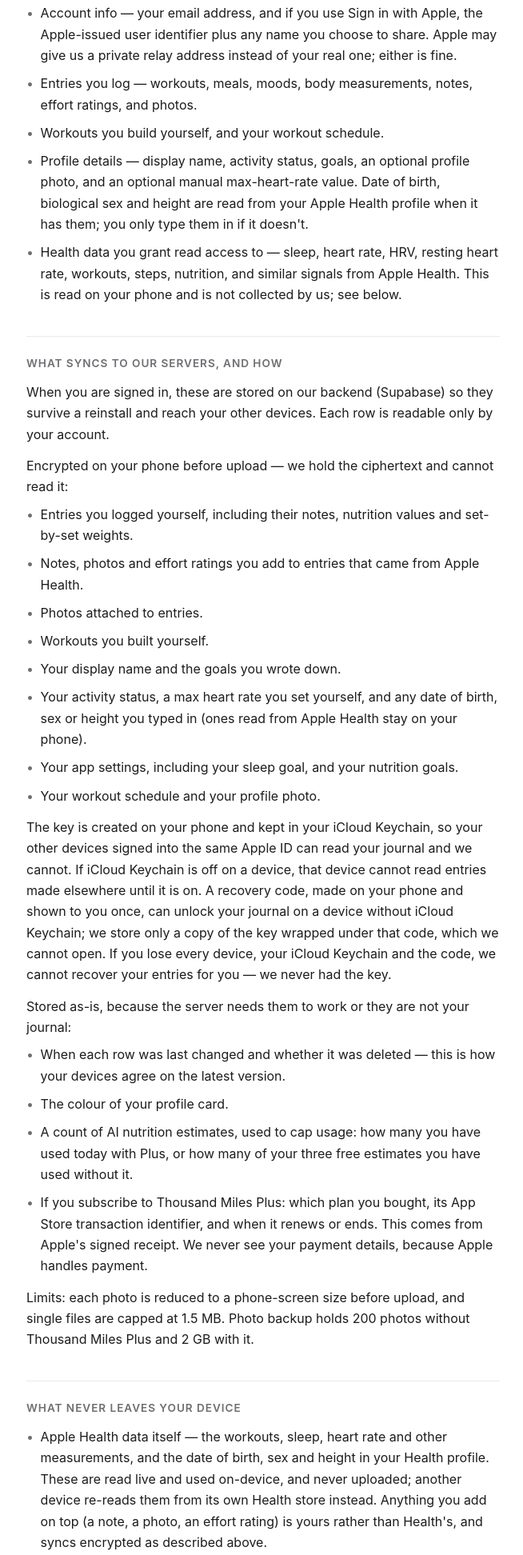
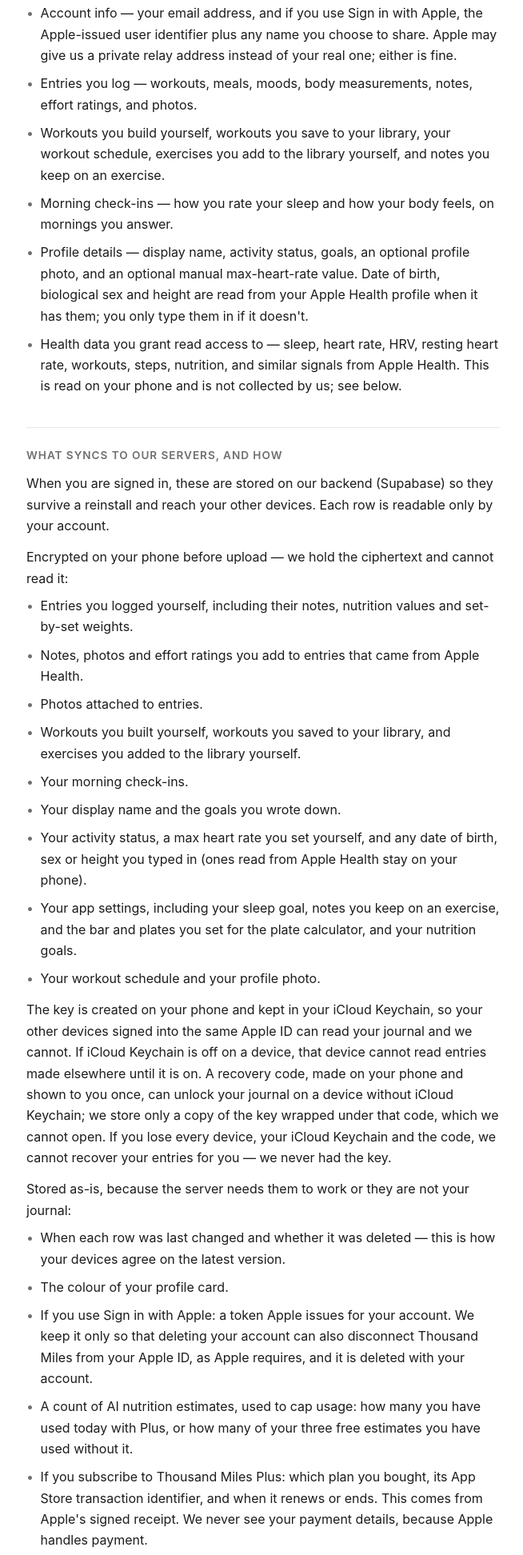
Before and after one commit to winsonchow/thousandmiles.app, a plain HTML site: page privacy.html in a window 1280 px wide. Shown: the part 701-2645 px from the top of the page at 80% size, without its empty margins (311-965 px from the left). Drawn offline with Linux system fonts and the light colour scheme.

Commit message:
Publish site from thousand-miles@f7c509b

```diff
--- a/privacy.html
+++ b/privacy.html
@@ -93,7 +93,7 @@
 <div class="page">
   <a class="home" href="/">← Thousand Miles</a>
   <h1>Privacy Policy</h1>
-  <p class="updated">Last updated: September 2026</p>
+  <p class="updated">Last updated: October 2026</p>
 
   <p class="lede">Thousand Miles is a health journal, not a medical provider, and the app is not a medical device.</p>
   <p>This policy describes what leaves your device, what doesn't, and what we can and cannot read. Where something syncs, we say so plainly rather than describing the app as local-only.</p>
@@ -109,7 +109,8 @@
   <ul>
     <li>Account info — your email address, and if you use Sign in with Apple, the Apple-issued user identifier plus any name you choose to share. Apple may give us a private relay address instead of your real one; either is fine.</li>
     <li>Entries you log — workouts, meals, moods, body measurements, notes, effort ratings, and photos.</li>
-    <li>Workouts you build yourself, and your workout schedule.</li>
+    <li>Workouts you build yourself, workouts you save to your library, your workout schedule, exercises you add to the library yourself, and notes you keep on an exercise.</li>
+    <li>Morning check-ins — how you rate your sleep and how your body feels, on mornings you answer.</li>
     <li>Profile details — display name, activity status, goals, an optional profile photo, and an optional manual max-heart-rate value. Date of birth, biological sex and height are read from your Apple Health profile when it has them; you only type them in if it doesn't.</li>
     <li>Health data you grant read access to — sleep, heart rate, HRV, resting heart rate, workouts, steps, nutrition, and similar signals from Apple Health. This is read on your phone and is not collected by us; see below.</li>
   </ul>
@@ -121,10 +122,11 @@
     <li>Entries you logged yourself, including their notes, nutrition values and set-by-set weights.</li>
     <li>Notes, photos and effort ratings you add to entries that came from Apple Health.</li>
     <li>Photos attached to entries.</li>
-    <li>Workouts you built yourself.</li>
+    <li>Workouts you built yourself, workouts you saved to your library, and exercises you added to the library yourself.</li>
+    <li>Your morning check-ins.</li>
     <li>Your display name and the goals you wrote down.</li>
     <li>Your activity status, a max heart rate you set yourself, and any date of birth, sex or height you typed in (ones read from Apple Health stay on your phone).</li>
-    <li>Your app settings, including your sleep goal, and your nutrition goals.</li>
+    <li>Your app settings, including your sleep goal, notes you keep on an exercise, and the bar and plates you set for the plate calculator, and your nutrition goals.</li>
     <li>Your workout schedule and your profile photo.</li>
   </ul>
   <p>The key is created on your phone and kept in your iCloud Keychain, so your other devices signed into the same Apple ID can read your journal and we cannot. If iCloud Keychain is off on a device, that device cannot read entries made elsewhere until it is on. A recovery code, made on your phone and shown to you once, can unlock your journal on a device without iCloud Keychain; we store only a copy of the key wrapped under that code, which we cannot open. If you lose every device, your iCloud Keychain and the code, we cannot recover your entries for you — we never had the key.</p>
@@ -132,6 +134,7 @@
   <ul>
     <li>When each row was last changed and whether it was deleted — this is how your devices agree on the latest version.</li>
     <li>The colour of your profile card.</li>
+    <li>If you use Sign in with Apple: a token Apple issues for your account. We keep it only so that deleting your account can also disconnect Thousand Miles from your Apple ID, as Apple requires, and it is deleted with your account.</li>
     <li>A count of AI nutrition estimates, used to cap usage: how many you have used today with Plus, or how many of your three free estimates you have used without it.</li>
     <li>If you subscribe to Thousand Miles Plus: which plan you bought, its App Store transaction identifier, and when it renews or ends. This comes from Apple's signed receipt. We never see your payment details, because Apple handles payment.</li>
   </ul>
@@ -140,7 +143,8 @@
   <h2>What never leaves your device</h2>
   <ul>
     <li>Apple Health data itself — the workouts, sleep, heart rate and other measurements, and the date of birth, sex and height in your Health profile. These are read live and used on-device, and never uploaded; another device re-reads them from its own Health store instead. Anything you add on top (a note, a photo, an effort rating) is yours rather than Health's, and syncs encrypted as described above.</li>
-    <li>Your readiness scores, morning check-ins and recaps. These are computed on-device from the data above.</li>
+    <li>Your readiness scores and recaps. These are computed on-device from the data above.</li>
+    <li>A workout while it's in progress. Its sets are kept on your phone until you finish it, and then sync encrypted with your other entries. Its rest timer appears on your lock screen through iOS, on your phone only.</li>
   </ul>
 
   <h2>AI nutrition estimates</h2>
```
